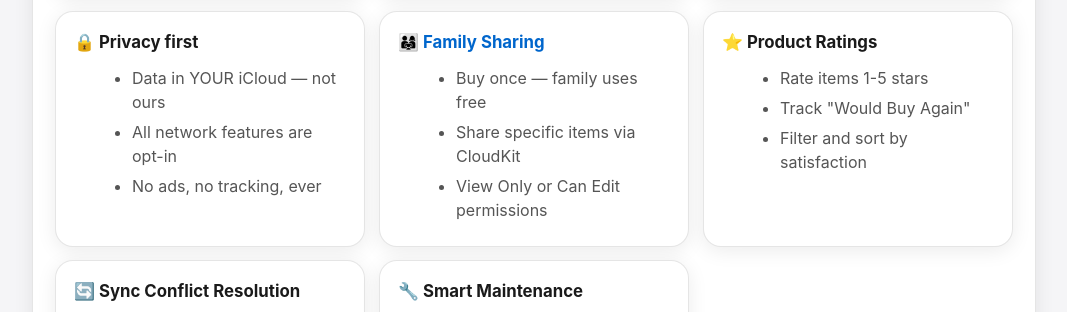
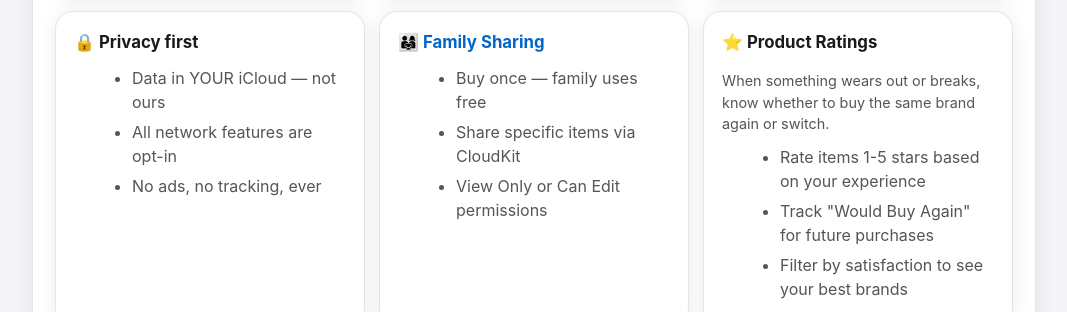
Before and after one commit to Terryc21/stuffolio-site, a plain HTML site: page index.html in a window 1280 px wide. Shown: the part 7400-7712 px from the top of the page, without its empty margins (106-1173 px from the left). Drawn offline with Linux system fonts and the light colour scheme.

Commit message:
minor updates

```diff
--- a/index.html
+++ b/index.html
@@ -1061,10 +1061,11 @@
 
             <div class="card" style="padding:18px;">
               <h3>⭐ Product Ratings</h3>
+              <p style="font-size:.9em;color:var(--muted);margin-bottom:8px;">When something wears out or breaks, know whether to buy the same brand again or switch.</p>
               <ul>
-                <li>Rate items 1-5 stars</li>
-                <li>Track "Would Buy Again"</li>
-                <li>Filter and sort by satisfaction</li>
+                <li>Rate items 1-5 stars based on your experience</li>
+                <li>Track "Would Buy Again" for future purchases</li>
+                <li>Filter by satisfaction to see your best brands</li>
               </ul>
             </div>
 
```
Also changed, not shown: Stuffolio_Quick_Start_Guide.html (+2 -2 lines), comparison.html (+1 -1 lines), quick-start.html (+1 -1 lines), testflight-invite.html (+1 -1 lines).
